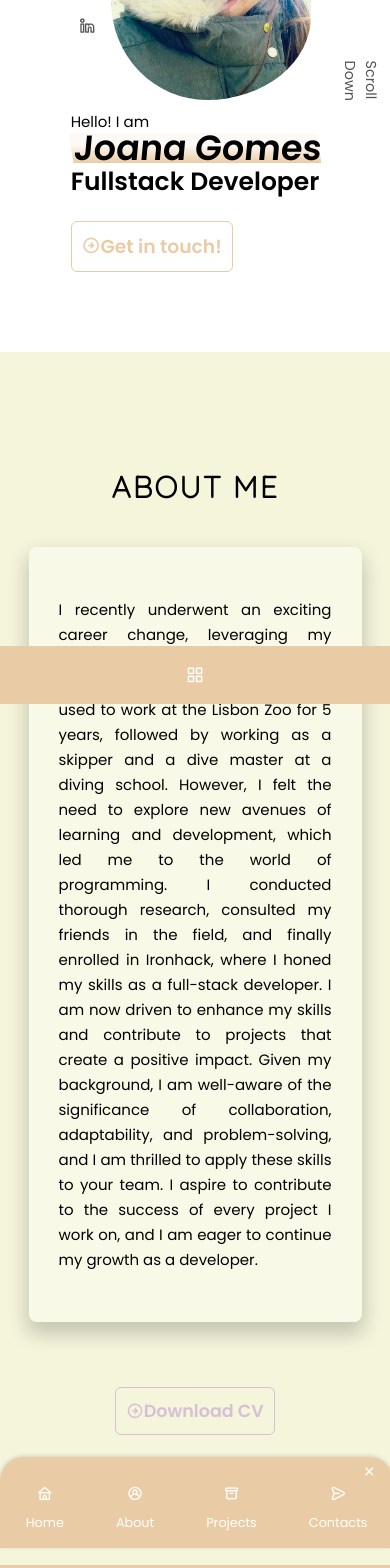
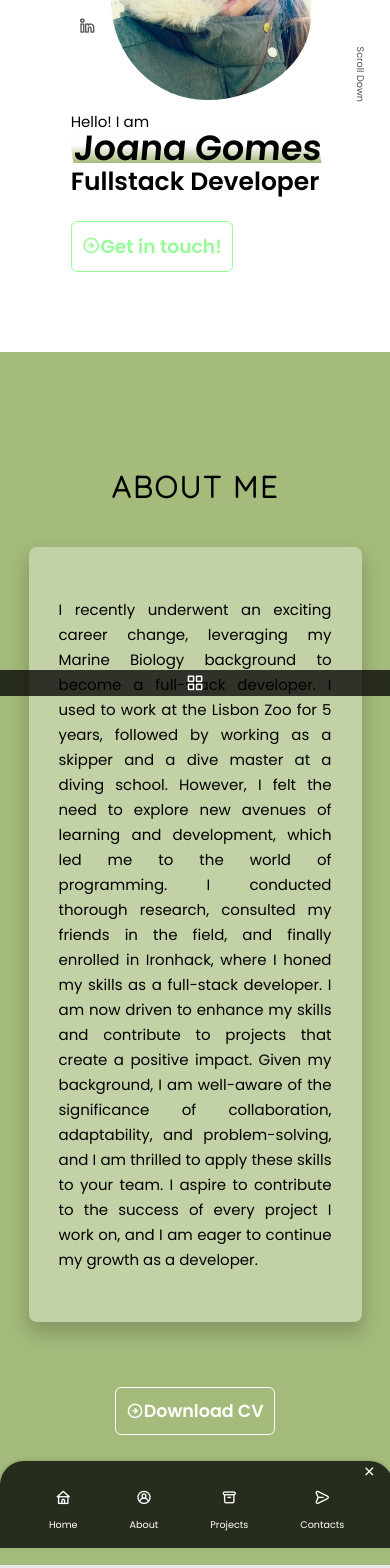
Before and after one commit to joanadgomes/Portfolio-Joana, a React (Vite) app: page / in a window 390 px wide. Shown: the part 140-1708 px from the top of the page. Built offline with nearby package versions, Linux system fonts and the light colour scheme.

Commit message:
color green

```diff
--- a/src/App.css
+++ b/src/App.css
@@ -4,9 +4,9 @@
 
 
 :root {
-    --color-primary: rgb(216,191,216);
-    --color-beige: rgb(245,245,220);
-    --color-lavender: rgb(233, 204, 165);
+    --color-primary: rgb(152,251,152);
+    --color-grey: rgba(211, 211, 211, 0.56);
+    --color-green: rgba(106, 142, 35, 0.599);
 }
 
 * {
--- a/src/components/Header.css
+++ b/src/components/Header.css
@@ -6,7 +6,7 @@
   right: 0;
   z-index: 1;
   padding: 1.2rem 0;
-    background-color: var(--color-lavender);
+  background-color: rgba(211, 211, 211, 0.56);
 }
 
 .each-link-icon {
@@ -27,7 +27,7 @@
 
 .link:hover {
   font-weight: 600;
-    color: whit;
+  color: white;
 }
 
 .link-icon {
@@ -40,7 +40,7 @@
 }
 
 .icon {
-    margin: .5rem 0;
+  margin: 0.5rem 0;
 }
 
 .icon,
@@ -55,8 +55,9 @@
 }
 
 .active {
+  color: var(--color-primary);
   font-weight: 600;
-    text-decoration: wavy overline white;
+  text-decoration: wavy overline var(--color-primary);
 }
 
 @media screen and (max-width: 800px) {
@@ -66,8 +67,8 @@
     width: 100%;
     top: initial;
     bottom: 0;
-        background-color: var(--color-lavender);
-        padding: 1rem 0;
+    background-color: transparent;
+    padding: 0.5rem 0;
   }
 
   .links {
@@ -75,16 +76,16 @@
     bottom: -100%;
     left: 0;
     width: 100%;
-        padding: 1.5rem 0;
+    padding: 0.5rem 0;
     box-shadow: 0 -1px 4px rgba(0, 0, 0, 0.15);
     border-radius: 1.5rem 1.5rem 0 0;
-        background-color: var(--color-lavender);
+    background-color: rgba(0, 0, 0, 0.759);
     display: flex;
     justify-content: center;
   }
 
   .link {
-        font-size: 0.8rem;
+    font-size: 0.6rem;
   }
 
   .icon,
@@ -96,7 +97,7 @@
   .nav-close {
     position: absolute;
     right: 4rem;
-        bottom: .5rem;
+    bottom: 0.5rem;
     font-size: 1.5rem;
     cursor: pointer;
     text-decoration: none;
@@ -113,6 +114,8 @@
     cursor: pointer;
     color: white;
     text-align: center;
+    background-color: rgba(0, 0, 0, 0.759);
+
   }
 
   .nav-toggle:hover {
@@ -123,6 +126,11 @@
   .show-menu {
     bottom: 0;
   }
+
+  .none {
+    display: none;
+  }
+
 }
 
 @media screen and (max-width: 550px) {
--- a/src/components/Header.jsx
+++ b/src/components/Header.jsx
@@ -67,7 +67,7 @@ function navHighlighter() {
           <i className="uil uil-times nav-close" onClick={() => showMenu(!Toggle)}></i>
         </div>
 
-        <div className="nav-toggle" onClick={() => showMenu(!Toggle)}>
+        <div className={Toggle ? 'none' : 'nav-toggle'} onClick={() => showMenu(!Toggle)}>
           <i className="uil uil-apps"></i>
         </div>
       </nav>
--- a/src/pages/About.css
+++ b/src/pages/About.css
@@ -3,7 +3,7 @@
   flex-direction: column;
   align-items: center;
   padding: 100px 0;
-  background-color: var(--color-beige);
+  background-color: var(--color-green);
 }
 
 .title {
@@ -18,19 +18,20 @@
 .download-cv {
   text-decoration: none;
   font-size: 20px;
-  border: 1.5px solid var(--color-primary);
+  border: 1.5px solid white;
   border-radius: 6px;
   padding: 10px;
   margin: 30px 0;
-  color: var(--color-primary);
+  color: white;
   text-decoration: none;
-  box-shadow: inset 0 0 0 0 var(--color-primary);
+  box-shadow: inset 0 0 0 0 white;
   transition: color 0.3s ease-in-out, box-shadow 0.3s ease-in-out;
 }
 
 .download-cv:hover {
   color: white;
   box-shadow: inset 700px 0 0 0 var(--color-primary);
+  border-color: var(--color-primary);
 }
 
 /* Text */
@@ -53,7 +54,7 @@
   flex-direction: column;
   align-items: center;
   justify-content: center;
-  background-color: var(--color-lavender);
+  background-color: var(--color-grey);
   padding: 100px 0;
 }
 
--- a/src/pages/Contact.css
+++ b/src/pages/Contact.css
@@ -4,7 +4,7 @@
   display: flex;
   flex-direction: column;
   align-items: center;
-  background-color: var(--color-beige);
+  background-color: var(--color-green);
 }
 
 .box-contacts {
@@ -27,7 +27,7 @@
   transform: translateY(-5px);
   box-shadow: 0px 10px 20px 2px rgba(0, 0, 0, 0.2);
   border-radius: 0.5rem;
-  background-color: white;
+  background-color: rgba(255, 255, 255, 0.326);
 }
 
 .contact-icon h4,
@@ -41,15 +41,15 @@ h5 {
   display: inline-block;
   font-size: 1rem;
   font-weight: bold;
+  color: white;
+}
+
+.contact-option:hover a {
   color: var(--color-primary);
 }
 
-.contact-option:hover a {
-  color: var(--color-lavender);
-}
-
 .contact-option:hover {
-  background: var(--color-beige);
+  background: rgba(178, 176, 176, 0.559);
   border: transparent;
 }
 
@@ -75,7 +75,7 @@ textarea {
   transform: translateY(-5px);
   box-shadow: 0px 10px 20px 2px rgba(0, 0, 0, 0.2);
   border-radius: 0.5rem;
-  background-color: white;
+  background-color: rgba(255, 255, 255, 0.326);
   resize: none;
   color: black;
   font-size: 1rem;
--- a/src/pages/Home.css
+++ b/src/pages/Home.css
@@ -72,7 +72,7 @@
 
 .info-box h1 {
   font-size: 35px;
-  background: linear-gradient(rgba(233, 204, 165, 0.115) 40%, var(--color-lavender));
+  background: linear-gradient(rgba(143, 188, 139, 0.015) 40%, var(--color-green));
   transform: skew(9deg, 0deg);
   font-style: italic;
   line-height: 30px;
@@ -93,21 +93,21 @@
   display: flex;
   justify-content: center;
   align-items: center;
-  border: 1.5px solid var(--color-lavender);
+  border: 1.5px solid var(--color-primary);
   background-color: white;
   border-radius: 6px;
   padding: 10px;
   margin-top: 20px;
   text-decoration: none;
-  color: var(--color-lavender);
-  box-shadow: inset 0 0 0 0 var(--color-lavender);
+  color: var(--color-primary);
+  box-shadow: inset 0 0 0 0 var(--color-primary);
   transition: color 0.3s ease-in-out, box-shadow 0.3s ease-in-out;
 }
 
 .button-touch:hover {
-  border-color: var(--color-lavender);
+  border-color: var(--color-primary);
   color: #fff;
-  box-shadow: inset 700px 0 0 0 var(--color-lavender);
+  box-shadow: inset 700px 0 0 0 var(--color-primary);
 }
 
 .scroll_down {
@@ -115,7 +115,7 @@
   left: 85%;
   top: 30rem;
   transform: rotate(90deg);
-  font-size: 0.9rem;
+  font-size: 0.6rem;
   color: rgb(85, 84, 84);
 }
 
--- a/src/pages/Projects.css
+++ b/src/pages/Projects.css
@@ -49,8 +49,8 @@
   }
 
   .text-image {
-    background-color: var(--color-primary);
-    border: 1.5px solid var(--color-primary);
+    background-color: var(--color-green);
+    border: 1.5px solid var(--color-green);
     border-radius: 6px;
     padding: 10px;
     color: white;
--- a/src/pages/Projects.jsx
+++ b/src/pages/Projects.jsx
@@ -67,7 +67,8 @@ function Projects() {
         <div className="box">
           <Link
             className="linkto"
-            to="https://github.com/joanadgomes/The-Hungry-Snake"
+            to="https://peterloyal.github.io/Project_1/
+            "
             target="_blank"
           >
             <img className="project-image" src={snake} alt="" />
```
Lines whose indentation alone changed are shown as unchanged.
